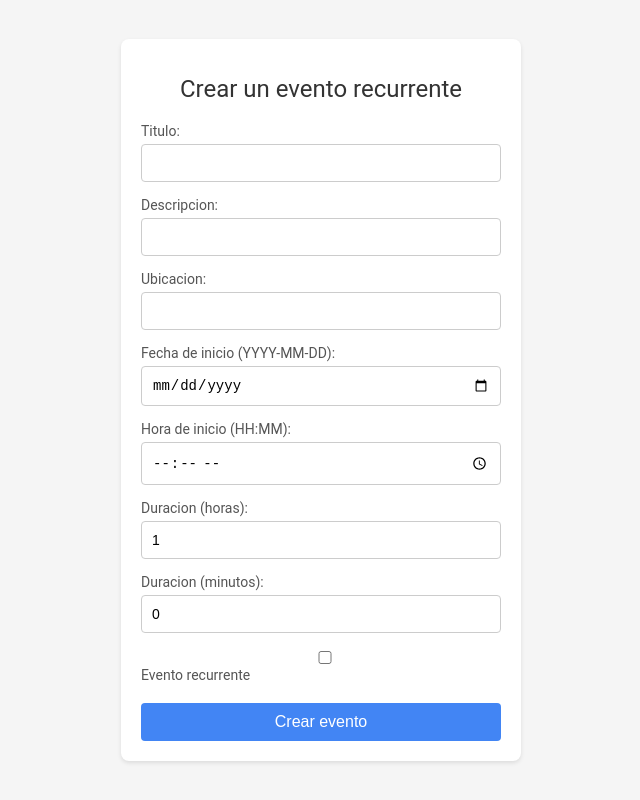
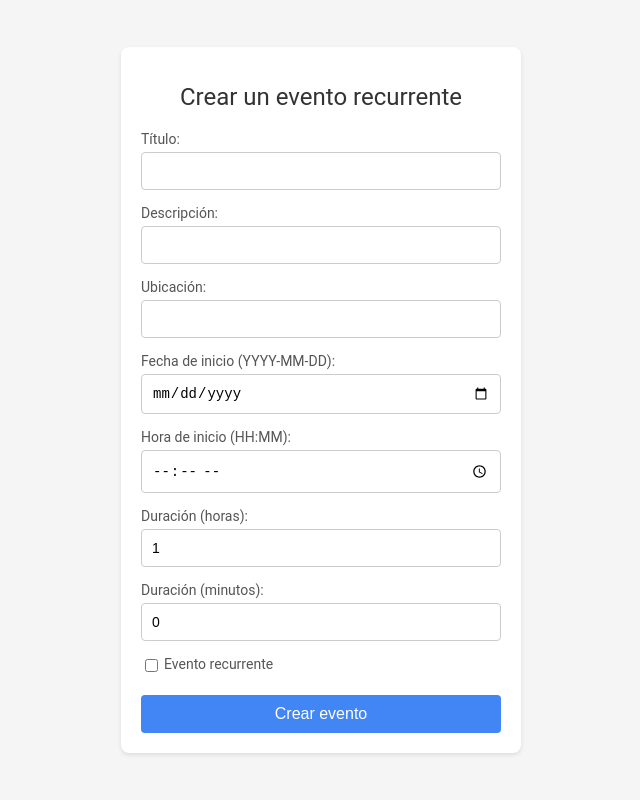
Before and after one commit to jrodrigopuca/reminder, a React (Vite) app: page / in a window 1280 px wide. Shown: the whole page, without its empty margins (319-959 px from the left). Built offline with nearby package versions, Linux system fonts and the light colour scheme; the HTML template or start-up script is replaced by a standard one.

Commit message:
fix: estilos de checkbox

```diff
--- a/src/App.jsx
+++ b/src/App.jsx
@@ -130,7 +130,7 @@ function App() {
 			<h1 className={styles.title}>Crear un evento recurrente</h1>
 			<form className={styles.form} onSubmit={handleSubmit}>
 				<div className={styles.formGroup}>
-					<label htmlFor="title">Titulo:</label>
+					<label htmlFor="title">Título:</label>
 					<input
 						type="text"
 						id="title"
@@ -141,7 +141,7 @@ function App() {
 					/>
 				</div>
 				<div className={styles.formGroup}>
-					<label htmlFor="description">Descripcion:</label>
+					<label htmlFor="description">Descripción:</label>
 					<input
 						type="text"
 						id="description"
@@ -151,7 +151,7 @@ function App() {
 					/>
 				</div>
 				<div className={styles.formGroup}>
-					<label htmlFor="location">Ubicacion:</label>
+					<label htmlFor="location">Ubicación:</label>
 					<input
 						type="text"
 						id="location"
@@ -183,7 +183,7 @@ function App() {
 					/>
 				</div>
 				<div className={styles.formGroup}>
-					<label htmlFor="durationHours">Duracion (horas):</label>
+					<label htmlFor="durationHours">Duración (horas):</label>
 					<input
 						type="number"
 						id="durationHours"
@@ -194,7 +194,7 @@ function App() {
 					/>
 				</div>
 				<div className={styles.formGroup}>
-					<label htmlFor="durationMinutes">Duracion (minutos):</label>
+					<label htmlFor="durationMinutes">Duración (minutos):</label>
 					<input
 						type="number"
 						id="durationMinutes"
@@ -205,7 +205,7 @@ function App() {
 					/>
 				</div>
 				<div className={styles.formGroup}>
-					<label>
+					<label className={styles.checkboxLabel}>
 						<input
 							type="checkbox"
 							checked={formData.isRecurring}
@@ -233,7 +233,7 @@ function App() {
 						</div>
 						{formData.frequency === "partOfWeek" && (
 							<div className={styles.formGroup}>
-								<label>Dias de la semana:</label>
+								<label>Días de la semana:</label>
 								<div className={styles.checkboxGroup}>
 									{[
 										{ en: "MO", es: "L" },
@@ -259,7 +259,7 @@ function App() {
 							</div>
 						)}
 						<div className={styles.formGroup}>
-							<label htmlFor="count">Numero de repeticiones:</label>
+							<label htmlFor="count">Número de repeticiones:</label>
 							<input
 								type="number"
 								id="count"
--- a/src/App.module.css
+++ b/src/App.module.css
@@ -31,7 +31,7 @@
   display: block;
 }
 
-.formGroup input,
+.formGroup input:not([type="checkbox"]),
 .formGroup select {
   width: 100%;
   padding: 10px;
@@ -41,15 +41,33 @@
   box-sizing: border-box;
 }
 
+.formGroup input[type="checkbox"] {
+  width: auto;
+  margin-right: 6px;
+  vertical-align: middle;
+  cursor: pointer;
+}
+
+.checkboxLabel {
+  display: flex;
+  align-items: center;
+  cursor: pointer;
+  font-size: 14px;
+  color: #555;
+}
+
 .checkboxGroup {
   display: flex;
   flex-wrap: wrap;
+  gap: 12px;
 }
 
 .checkboxGroup label {
-  margin-right: 10px;
+  display: flex;
+  align-items: center;
   font-size: 14px;
   color: #555;
+  cursor: pointer;
 }
 
 .submitButton {
```
